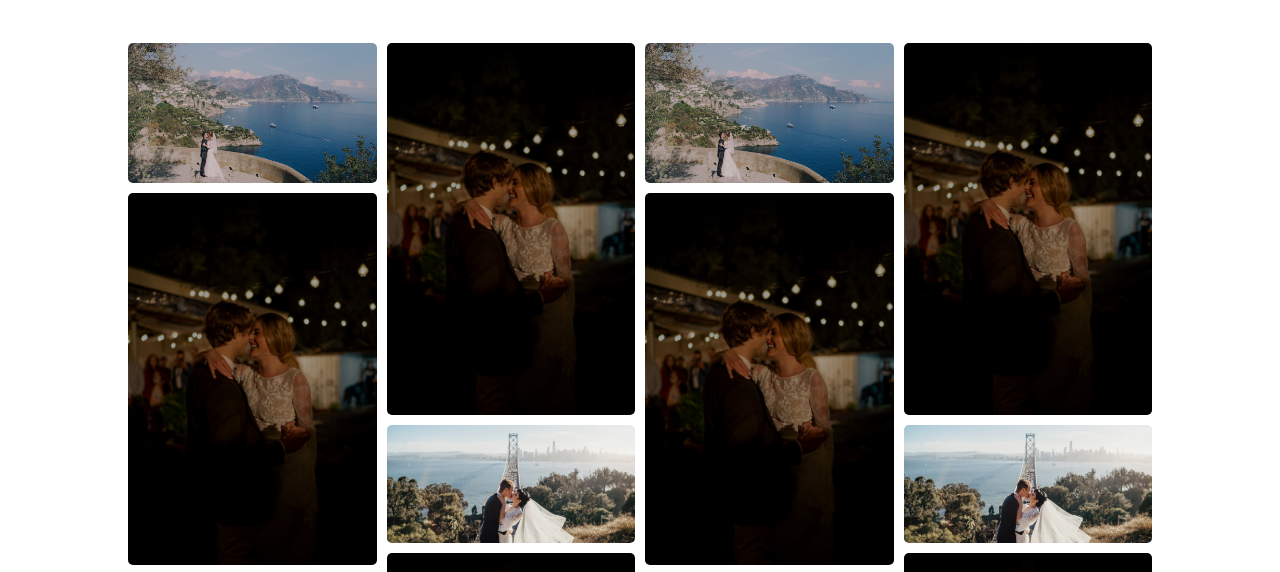
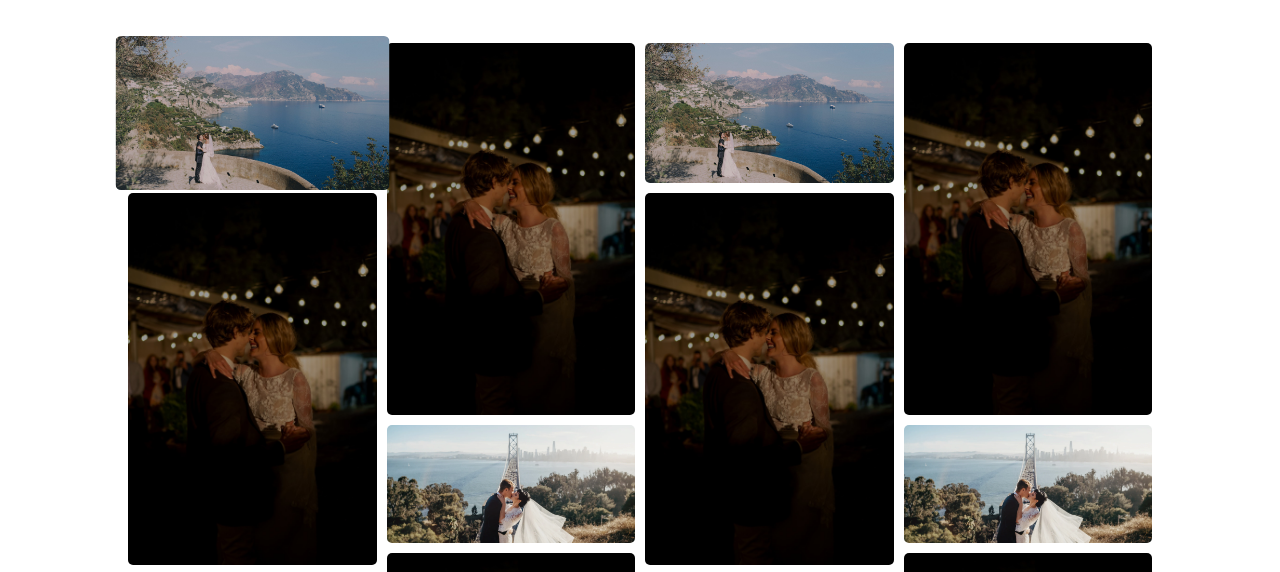
Before and after one commit to moriveira/PortfolioSimulado, a plain HTML site: page portfolio.html in a window 1280 px wide. In both pictures the pointer is over the picture 252 px from the left and 335 px from the top of the page. Shown: the part 223-795 px from the top of the page. Drawn offline with Linux system fonts and the light colour scheme.

Commit message:
Update styleportfolio.css

```diff
--- a/styleportfolio.css
+++ b/styleportfolio.css
@@ -99,9 +99,12 @@ main {
   margin-bottom: 10px;
   border-radius: 5px;   /* opcional */
   display: block;
+  transition: all 0.4;
 }
 
-
+.gallery img:hover {
+    transform: scale(1.1);
+}
 
 footer {
     background-color: rgb(253, 249, 241);
```
